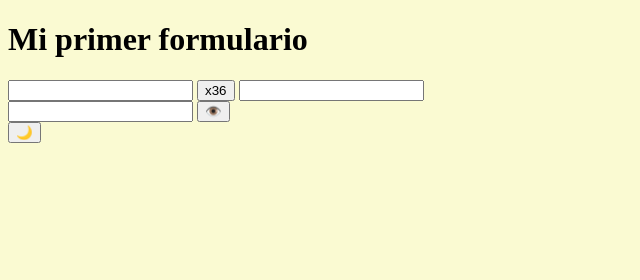
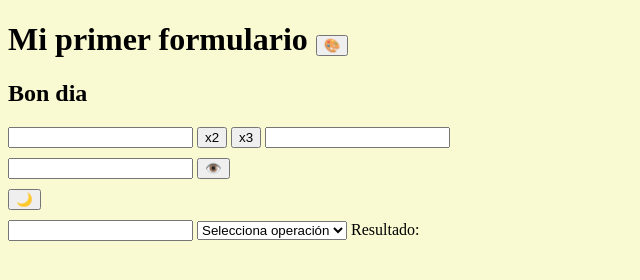
Before and after one commit to dmartinez82/AplicacionsWeb23, a plain HTML site: page practicasJS.html in a window 1280 px wide. Shown: the whole page, without its empty margins (0-640 px from the left). Drawn offline with Linux system fonts and the light colour scheme.

Commit message:
més proves JS

```diff
--- a/js/pruebas3.js
+++ b/js/pruebas3.js
@@ -1,6 +1,6 @@
-function multiply(){
+function multiply(valor){
     var numero = document.getElementById("numero").value;
-    var resultado = numero * 36;
+    var resultado = numero * valor;
     document.getElementById("resultado").value = resultado;
 }
 
@@ -12,7 +12,6 @@ function muestraPasswd(){
     } else if (elemento.getAttribute("type") == "text"){
         elemento.setAttribute("type", "password");
     }
-
 }
 
 function modoNoche(){
@@ -50,3 +49,35 @@ function modoNoche(){
     }
 
 }
+
+function cambiaURL(){
+    window.location = "http://www.google.es"
+}
+
+
+function calculaOperacion(){
+    var num1 = document.getElementById("num1").value;
+    var operacion = document.getElementById("operacions").value;
+
+    var resultado;
+    if (operacion == "raiz"){
+        resultado = Math.sqrt(num1);
+        if (!Number.isInteger(resultado)){
+            resultado = resultado.toFixed(3);
+        }
+    } else{
+        resultado = "Selecciona una operación"
+    }
+
+    document.getElementById("resultadoOperaciones").textContent = resultado;
+}
+
+function canviColor(){
+    var h1 = document.querySelector("#titulo");
+
+    var red = Math.round(Math.random()*255);
+    var green = Math.round(Math.random()*255);
+    var blue = Math.round(Math.random()*255);
+
+    h1.style.color = `rgb(${red}, ${green}, ${blue})`;
+}
--- a/practicasJS.html
+++ b/practicasJS.html
@@ -1,20 +1,32 @@
 <!DOCTYPE html>
 <html lang="en">
+
 <head>
     <meta charset="UTF-8">
     <meta name="viewport" content="width=device-width, initial-scale=1.0">
     <title>Document</title>
     <link id="estilos" rel="stylesheet" href="./css/modoDia.css">
+
+    <style>
+        div{
+            margin: 10px 0;
+        }
+    </style>
 </head>
+
 <body>
 
-    <h1>Mi primer formulario</h1>
-    <h2 id="saludo"></h2>
+    <h1 id="titulo">
+        Mi primer formulario
+        <input type="button" value="🎨" onclick="canviColor()">
+    </h1>
+    <h2 id="saludo">Bon dia</h2>
     <form action=".">
 
         <div>
             <input type="number" id="numero">
-            <input type="button" value="x36" onclick="multiply()">
+            <input id="btn1" type="button" value="x2" onclick="multiply(2)">
+            <input type="button" value="x3" onclick="multiply(3)">
             <input type="number" id="resultado">
         </div>
 
@@ -27,8 +39,18 @@
             <input id="botonModo" type="button" value="🌙" onclick="modoNoche()">
         </div>
 
+        <div>
+            <input type="number" name="" id="num1" autocomplete="off">
+            <select name="" id="operacions" autocomplete="off" onchange="calculaOperacion()">
+                <option value="">Selecciona operación</option>
+                <option value="raiz">&Sqrt;</option>
+            </select>
+            Resultado: <span id="resultadoOperaciones"></span>
+        </div>
+
     </form>
 
     <script src="./js/pruebas3.js"></script>
 </body>
+
 </html>
```
